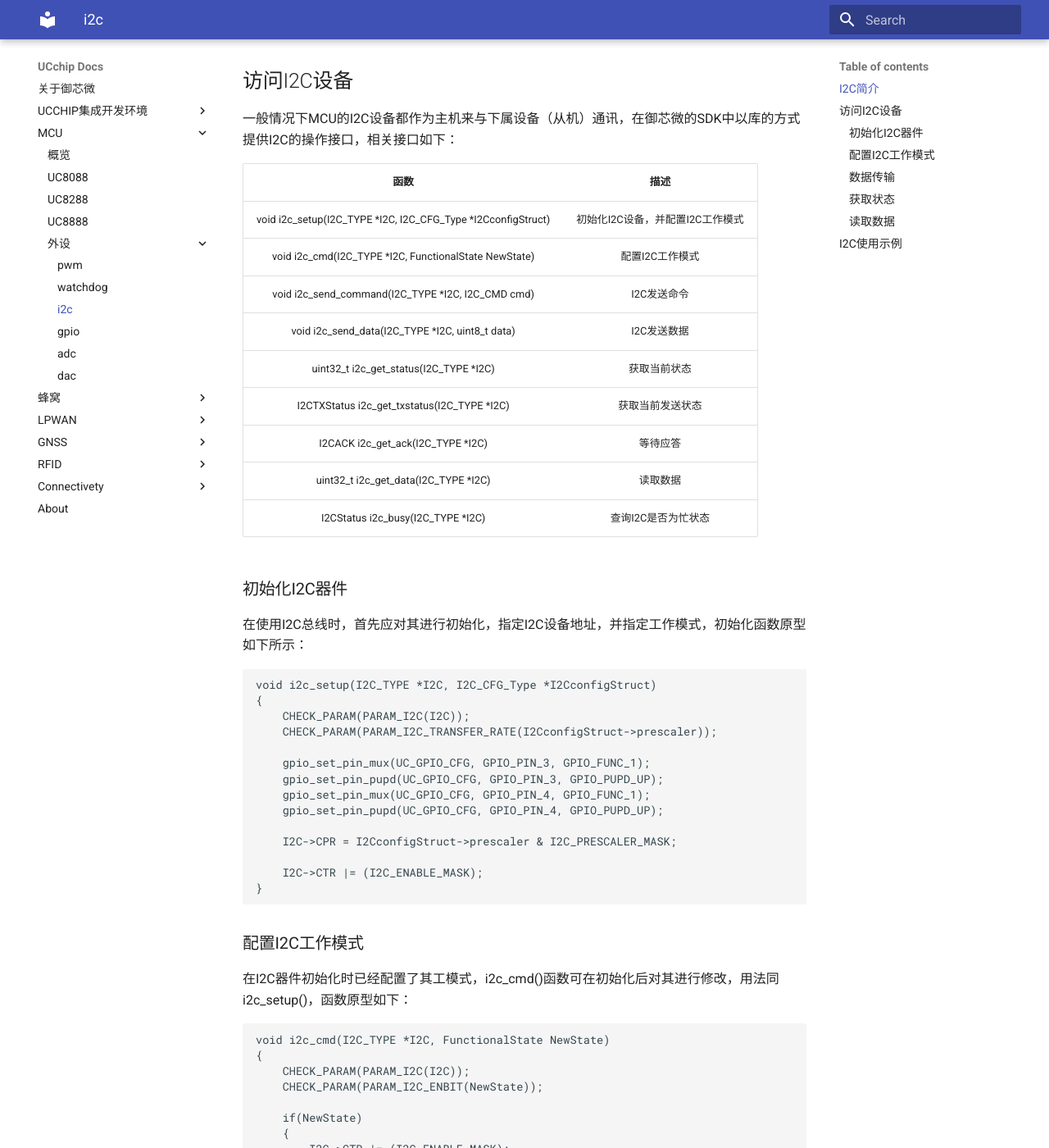
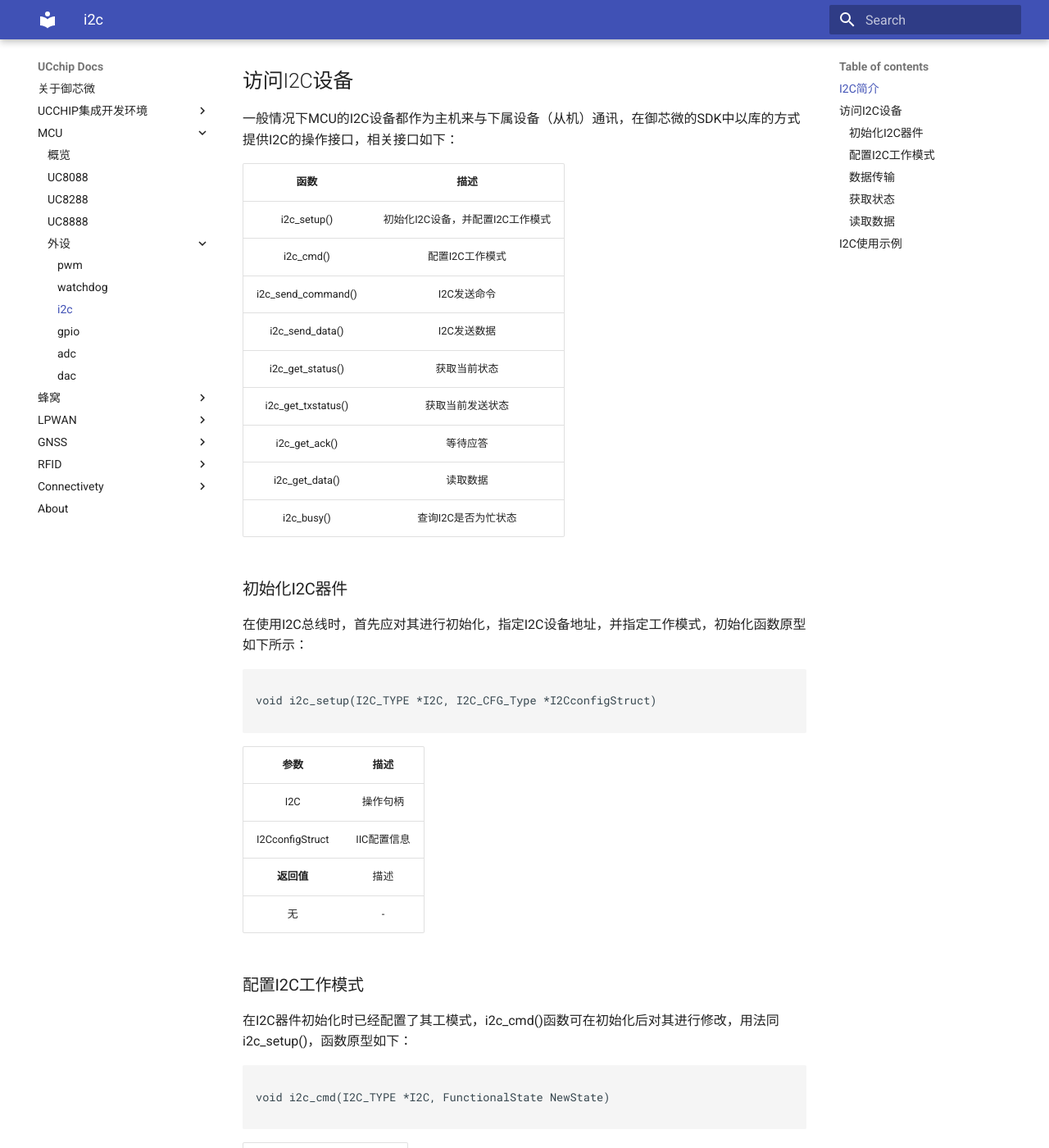
Before and after one commit to June34/docs-online, an MkDocs documentation site: the page built from docs/MCU/imperio/i2c/IIC.md, in a window 1280 px wide and 1400 px high, scrolled down 727 px. Shown: the whole window at 82% size. Built offline with MkDocs 1.6.1 and Material for MkDocs 9.7.7, drawn with Linux system fonts in a browser that asks for light colours; old or Windows-style settings are respelled for this version of MkDocs; some of the changed text lies outside the part shown.

Commit message:
undate IIC.md

````diff
--- a/docs/MCU/imperio/i2c/IIC.md
+++ b/docs/MCU/imperio/i2c/IIC.md
@@ -7,133 +7,129 @@ I2C(芯片间)总线接口连接微控制器和串行I2C总线。它提供多主
 
 |函数|描述|
 |:---:|:---:|
-|void i2c_setup(I2C_TYPE *I2C, I2C_CFG_Type *I2CconfigStruct)|初始化I2C设备，并配置I2C工作模式|
-|void i2c_cmd(I2C_TYPE *I2C, FunctionalState NewState)|配置I2C工作模式|
-|void i2c_send_command(I2C_TYPE *I2C, I2C_CMD cmd)|I2C发送命令|
-|void i2c_send_data(I2C_TYPE *I2C, uint8_t data)|I2C发送数据|
-|uint32_t i2c_get_status(I2C_TYPE *I2C)|获取当前状态|
-|I2CTXStatus i2c_get_txstatus(I2C_TYPE *I2C)|获取当前发送状态|
-|I2CACK i2c_get_ack(I2C_TYPE *I2C)|等待应答|
-|uint32_t i2c_get_data(I2C_TYPE *I2C)|读取数据|
-|I2CStatus i2c_busy(I2C_TYPE *I2C)|查询I2C是否为忙状态|
+|i2c_setup()|初始化I2C设备，并配置I2C工作模式|
+|i2c_cmd()|配置I2C工作模式|
+|i2c_send_command()|I2C发送命令|
+|i2c_send_data()|I2C发送数据|
+|i2c_get_status()|获取当前状态|
+|i2c_get_txstatus()|获取当前发送状态|
+|i2c_get_ack()|等待应答|
+|i2c_get_data()|读取数据|
+|i2c_busy()|查询I2C是否为忙状态|
 
 ### 初始化I2C器件 ###
 在使用I2C总线时，首先应对其进行初始化，指定I2C设备地址，并指定工作模式，初始化函数原型如下所示：
 ```C
+
 void i2c_setup(I2C_TYPE *I2C, I2C_CFG_Type *I2CconfigStruct)
-{
-    CHECK_PARAM(PARAM_I2C(I2C));
-    CHECK_PARAM(PARAM_I2C_TRANSFER_RATE(I2CconfigStruct->prescaler));
 
-    gpio_set_pin_mux(UC_GPIO_CFG, GPIO_PIN_3, GPIO_FUNC_1);
-    gpio_set_pin_pupd(UC_GPIO_CFG, GPIO_PIN_3, GPIO_PUPD_UP);
-    gpio_set_pin_mux(UC_GPIO_CFG, GPIO_PIN_4, GPIO_FUNC_1);
-    gpio_set_pin_pupd(UC_GPIO_CFG, GPIO_PIN_4, GPIO_PUPD_UP);
-
-    I2C->CPR = I2CconfigStruct->prescaler & I2C_PRESCALER_MASK;
-
-    I2C->CTR |= (I2C_ENABLE_MASK);
-}
 ```
+|**参数**|**描述**|
+|:---:|:---:|
+|I2C|操作句柄|
+|I2CconfigStruct|IIC配置信息|
+|**返回值**|描述|
+|无|-|
 
 ### 配置I2C工作模式 ###
 在I2C器件初始化时已经配置了其工模式，i2c_cmd()函数可在初始化后对其进行修改，用法同i2c_setup()，函数原型如下：
 ```C
+
 void i2c_cmd(I2C_TYPE *I2C, FunctionalState NewState)
-{
-    CHECK_PARAM(PARAM_I2C(I2C));
-    CHECK_PARAM(PARAM_I2C_ENBIT(NewState));
 
-    if(NewState)
-    {
-        I2C->CTR |= (I2C_ENABLE_MASK);
-    }
-    else
-    {
-        I2C->CTR &= ~(I2C_ENABLE_MASK);
-    }
-}
 ```
+|**参数**|**描述**|
+|:---:|:---:|
+|I2C|操作句柄|
+|NewState|IIC功能使能|
+|**返回值**|描述|
+|无|-|
 
 ### 数据传输 ###
 数据传输含有两个函数，分别是i2c_send_command()和i2c_send_data()，用发相同，函数原型如下：
 ```C
+
 void i2c_send_command(I2C_TYPE *I2C, I2C_CMD cmd)
-{
-    CHECK_PARAM(PARAM_I2C(I2C));
-    CHECK_PARAM(PARAM_I2C_CMD(cmd));
 
-    I2C->CDR = cmd;
-}
 ```
+|**参数**|**描述**|
+|:---:|:---:|
+|I2C|操作句柄|
+|cmd|IIC发送命令|
+|**返回值**|描述|
+|无|-|
+
 
 ```C
+
 void i2c_send_data(I2C_TYPE *I2C, uint8_t data)
-{
-    CHECK_PARAM(PARAM_I2C(I2C));
 
-    I2C->TXR = data;
-}
 ```
+|**参数**|**描述**|
+|:---:|:---:|
+|I2C|操作句柄|
+|cmd|IIC发送数据|
+|**返回值**|描述|
+|无|-|
 
 ### 获取状态 ###
 获取I2C器件状态，可单一读取某一寄存器值，也可读取全部寄存器的值，获取状态的函数原型包含一下3个：
 ```C
+
 uint32_t i2c_get_status(I2C_TYPE *I2C)
-{
-    uint32_t temreg;
 
-    CHECK_PARAM(PARAM_I2C(I2C));
-
-    temreg = I2C->STR;
-
-    return temreg;
-}
 ```
+|**参数**|**描述**|
+|:---:|:---:|
+|I2C|操作句柄|
+|**返回值**|描述|
+|uint32_t|状态寄存器值|
 
 ```C
+
 I2CTXStatus i2c_get_txstatus(I2C_TYPE *I2C)
-{
-    I2CTXStatus temstatus;
 
-    CHECK_PARAM(PARAM_I2C(I2C));
-
-    temstatus = (I2CTXStatus)(I2C->STR & I2C_TIP_MASK);
-
-    return temstatus;
-}
 ```
+|**参数**|**描述**|
+|:---:|:---:|
+|I2C|操作句柄|
+|**返回值**|描述|
+|I2CTXStatus|发送状态寄存器值|
 
 ```C
+
 I2CStatus i2c_busy(I2C_TYPE *I2C)
-{
-    CHECK_PARAM(PARAM_I2C(I2C));
 
-    return ((I2C->STR&I2C_BUSY_MASK) == I2C_BUSY_MASK);
-}
 ```
+|**参数**|**描述**|
+|:---:|:---:|
+|I2C|操作句柄|
+|**返回值**|描述|
+|I2CStatus|忙状态寄存器值|
 
 ### 读取数据 ###
-I2C获取的数据包含两类，一类是对端发送的数据，另一类是I2C总写协议中固定的ACK应答数据，获取数据和应答的函数原型如下：
+I2C获取的数据包含两类，一类是对端发送的数据，另一类是I2C总线协议中固定的ACK应答数据，获取数据和应答的函数原型如下：
 ```C
+
 uint32_t i2c_get_data(I2C_TYPE *I2C)
-{
-    CHECK_PARAM(PARAM_I2C(I2C));
 
-	return (I2C->RXR & 0xff);
-}
 ```
+|**参数**|**描述**|
+|:---:|:---:|
+|I2C|操作句柄|
+|**返回值**|描述|
+|uint32_t|读取的IIC数据|
 
 ```C
+
 I2CACK i2c_get_ack(I2C_TYPE *I2C)
-{
-    CHECK_PARAM(PARAM_I2C(I2C));
-	while((I2C->STR & I2C_STATUS_TIP) == 0);// need TIP go to 1
-	while((I2C->STR & I2C_STATUS_TIP) != 0);// and then go back to 0
 
-	return !(I2C->STR & I2C_STATUS_RXACK);// invert since signal is active low
-}
 ```
+|**参数**|**描述**|
+|:---:|:---:|
+|I2C|操作句柄|
+|**返回值**|描述|
+|I2CACK|读取的IIC应答数据|
 
 ## I2C使用示例 ##
 在以下实例中，I2C从机挂接一颗AT24C02，AT24C02是一个2K位的串行CMOS E2PROM，内部含有256个8位字节，该器件通过I2C总线进行操作。示例代码操作如下：
````
Also changed, not shown: docs/MCU/imperio/gpio/GPIO.md (+104 -127 lines).
